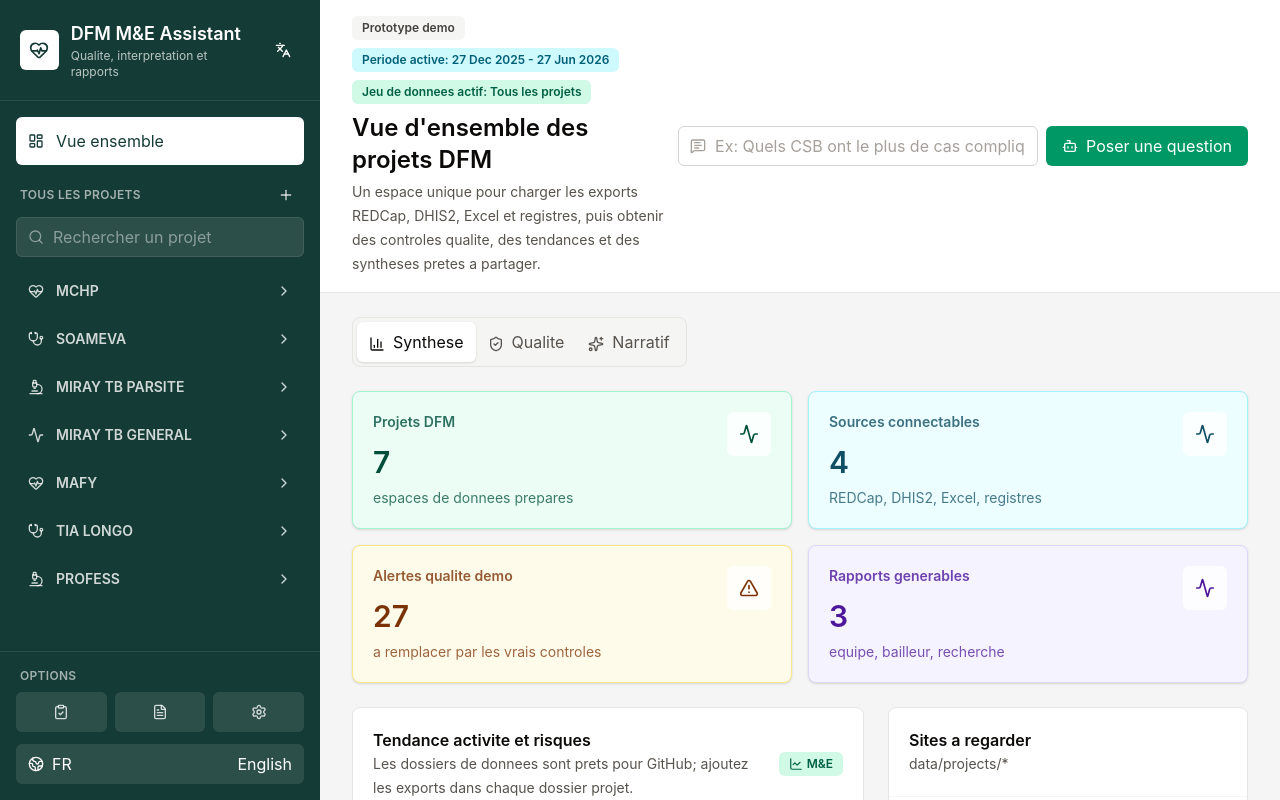
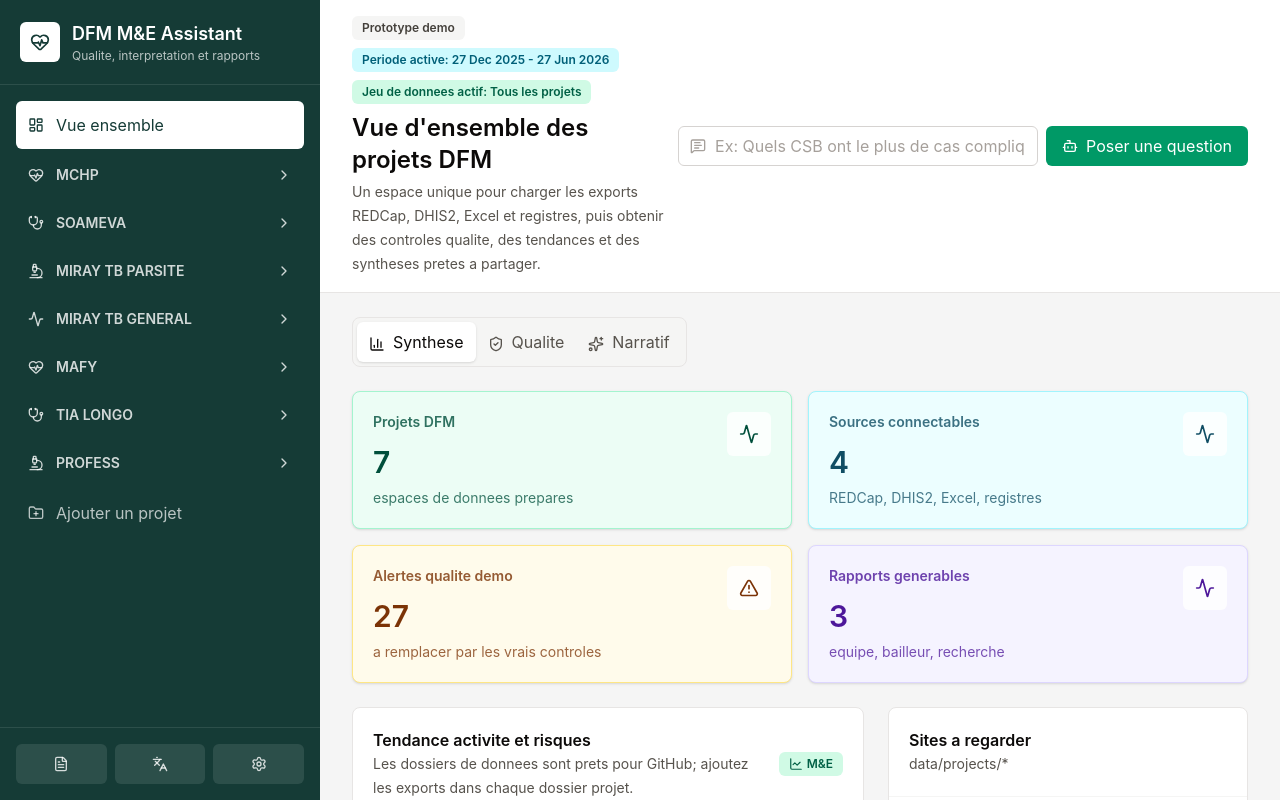
Before and after one commit to AliMounir/dfm-hackathon, a Next.js app in the folder frontend/: page / in a window 1280 px wide. Shown: the top 800 px of the page. Built offline with nearby package versions, Linux system fonts and the light colour scheme.

Commit message:
fix: make project sidebar scrollable and collapsible

```diff
--- a/frontend/src/app/page.tsx
+++ b/frontend/src/app/page.tsx
@@ -12,14 +12,12 @@ import {
   Bus,
   CheckCircle2,
   ChevronRight,
-  ClipboardCheck,
   ClipboardList,
   CloudRain,
   Database,
   FileText,
   FileSpreadsheet,
   FolderPlus,
-  Globe2,
   HandCoins,
   HeartPulse,
   Languages,
@@ -30,8 +28,6 @@ import {
   Megaphone,
   MessageSquareText,
   Microscope,
-  Plus,
-  Search,
   Settings,
   ShieldCheck,
   Sparkles,
@@ -81,7 +77,6 @@ const copy = {
     appSubtitle: "Qualite, interpretation et rapports",
     overview: "Vue ensemble",
     allProjects: "Tous les projets",
-    projectSubsets: "Sous-pages projet",
     addProject: "Ajouter un projet",
     addProjectShort: "Ajouter",
     newProjectPlaceholder: "Nom du nouveau projet",
@@ -135,7 +130,6 @@ const copy = {
     appSubtitle: "Quality, interpretation, and reporting",
     overview: "Overview",
     allProjects: "All projects",
-    projectSubsets: "Project subpages",
     addProject: "Add project",
     addProjectShort: "Add",
     newProjectPlaceholder: "New project name",
@@ -217,8 +211,8 @@ const sectionIconMap: Record<
 export default function Home() {
   const [language, setLanguage] = useState<Language>("fr");
   const [selectedProjectId, setSelectedProjectId] = useState<string | null>(null);
+  const [expandedProjectId, setExpandedProjectId] = useState<string | null>(null);
   const [selectedSectionId, setSelectedSectionId] = useState<string | null>(null);
-  const [query, setQuery] = useState("");
   const [isAdding, setIsAdding] = useState(false);
   const [newProjectName, setNewProjectName] = useState("");
   const [customProjects, setCustomProjects] = useState<Project[]>([]);
@@ -228,10 +222,6 @@ export default function Home() {
   const projectList = useMemo(
     () => [...projects, ...customProjects],
     [customProjects],
-  );
-
-  const filteredProjects = projectList.filter((project) =>
-    project.name.toLowerCase().includes(query.toLowerCase()),
   );
 
   const selectedProject = projectList.find(
@@ -317,6 +307,7 @@ export default function Home() {
 
     setCustomProjects((current) => [...current, project]);
     setSelectedProjectId(project.id);
+    setExpandedProjectId(project.id);
     setSelectedSectionId(null);
     setNewProjectName("");
     setIsAdding(false);
@@ -325,9 +316,8 @@ export default function Home() {
   return (
     <main className="min-h-screen bg-neutral-100 text-stone-950">
       <div className="flex min-h-screen flex-col lg:flex-row">
-        <aside className="flex w-full flex-col bg-[#153b36] text-white lg:fixed lg:inset-y-0 lg:w-[320px]">
-          <div className="border-b border-white/10 px-5 py-5">
-            <div className="flex items-center justify-between gap-3">
+        <aside className="flex w-full flex-col bg-[#153b36] text-white lg:fixed lg:inset-y-0 lg:h-screen lg:w-[320px]">
+          <div className="shrink-0 border-b border-white/10 px-5 py-5">
             <div className="flex items-center gap-3">
               <div className="flex h-10 w-10 items-center justify-center rounded-md bg-white text-[#153b36]">
                 <HeartPulse className="h-5 w-5" aria-hidden="true" />
@@ -339,21 +329,11 @@ export default function Home() {
                 <p className="text-xs text-white/70">{t.appSubtitle}</p>
               </div>
             </div>
-              <Button
-                title="Language"
-                variant="ghost"
-                size="icon"
-                className="text-white hover:bg-white/10 hover:text-white"
-                onClick={() =>
-                  setLanguage((current) => (current === "fr" ? "en" : "fr"))
-                }
-              >
-                <Languages className="h-4 w-4" aria-hidden="true" />
-              </Button>
-            </div>
           </div>
 
-          <div className="space-y-4 px-4 py-4">
+          <div className="min-h-0 flex-1 overflow-y-auto">
+            <div className="px-4 py-4">
+              <div className="space-y-1">
                 <button
                   className={cn(
                     "flex w-full items-center gap-3 rounded-md px-3 py-3 text-left text-sm font-semibold transition-colors",
@@ -363,44 +343,86 @@ export default function Home() {
                   )}
                   onClick={() => {
                     setSelectedProjectId(null);
+                    setExpandedProjectId(null);
                     setSelectedSectionId(null);
                   }}
                 >
                   <LayoutDashboard className="h-4 w-4" aria-hidden="true" />
-              {t.overview}
+                  <span className="min-w-0 flex-1 truncate">{t.overview}</span>
                 </button>
 
-            <div>
-              <div className="mb-2 flex items-center justify-between px-1">
-                <p className="text-xs font-semibold uppercase tracking-wide text-white/60">
-                  {t.allProjects}
-                </p>
-                <Button
-                  title={t.addProject}
-                  variant="ghost"
-                  size="icon"
-                  className="h-7 w-7 text-white/80 hover:bg-white/10 hover:text-white"
+                {projectList.map((project, index) => {
+                  const Icon = projectIcons[index % projectIcons.length];
+                  const active = selectedProjectId === project.id;
+                  const expanded = expandedProjectId === project.id;
+
+                  return (
+                    <div key={project.id}>
+                      <button
+                        className={cn(
+                          "flex w-full items-center gap-3 rounded-md px-3 py-3 text-left transition-colors",
+                          active
+                            ? "bg-white text-[#153b36]"
+                            : "text-white/80 hover:bg-white/10 hover:text-white",
+                        )}
+                        onClick={() => {
+                          if (active) {
+                            setExpandedProjectId((current) =>
+                              current === project.id ? null : project.id,
+                            );
+                          } else {
+                            setSelectedProjectId(project.id);
+                            setExpandedProjectId(project.id);
+                          }
+                          setSelectedSectionId(null);
+                        }}
+                      >
+                        <Icon className="h-4 w-4 shrink-0" aria-hidden="true" />
+                        <span className="min-w-0 flex-1 truncate text-sm font-semibold">
+                          {project.name}
+                        </span>
+                        <ChevronRight
+                          className={cn(
+                            "h-4 w-4 shrink-0 transition-transform",
+                            expanded && "rotate-90",
+                          )}
+                          aria-hidden="true"
+                        />
+                      </button>
+
+                      {expanded && project.sections.length > 0 && (
+                        <div className="mb-2 mt-1 border-l border-white/10 pl-3">
+                          <div className="space-y-1">
+                            {project.sections.map((section) => (
+                              <ProjectSectionNav
+                                key={section.id}
+                                section={section}
+                                selectedSectionId={selectedSectionId}
+                                language={language}
+                                onSelect={(sectionId) => {
+                                  setSelectedProjectId(project.id);
+                                  setExpandedProjectId(project.id);
+                                  setSelectedSectionId(sectionId);
+                                }}
+                              />
+                            ))}
+                          </div>
+                        </div>
+                      )}
+                    </div>
+                  );
+                })}
+
+                <button
+                  className="flex w-full items-center gap-3 rounded-md px-3 py-3 text-left text-sm font-semibold text-white/70 transition-colors hover:bg-white/10 hover:text-white"
                   onClick={() => setIsAdding((current) => !current)}
                 >
-                  <Plus className="h-4 w-4" aria-hidden="true" />
-                </Button>
-              </div>
-
-              <div className="relative mb-3">
-                <Search
-                  className="pointer-events-none absolute left-3 top-1/2 h-4 w-4 -translate-y-1/2 text-white/45"
-                  aria-hidden="true"
-                />
-                <Input
-                  value={query}
-                  onChange={(event) => setQuery(event.target.value)}
-                  placeholder={t.searchPlaceholder}
-                  className="border-white/10 bg-white/10 pl-9 text-white placeholder:text-white/45 focus:border-white/40 focus:ring-white/10"
-                />
-              </div>
+                  <FolderPlus className="h-4 w-4 shrink-0" aria-hidden="true" />
+                  <span className="min-w-0 flex-1 truncate">{t.addProject}</span>
+                </button>
 
                 {isAdding && (
-                <div className="mb-3 flex gap-2">
+                  <div className="flex gap-2 rounded-md bg-white/10 p-2">
                     <Input
                       value={newProjectName}
                       onChange={(event) => setNewProjectName(event.target.value)}
@@ -420,64 +442,6 @@ export default function Home() {
                     </Button>
                   </div>
                 )}
-
-              <div className="space-y-1">
-                {filteredProjects.map((project, index) => {
-                  const Icon = projectIcons[index % projectIcons.length];
-                  const active = selectedProjectId === project.id;
-
-                  return (
-                    <div key={project.id}>
-                      <button
-                        className={cn(
-                          "flex w-full items-center gap-3 rounded-md px-3 py-3 text-left transition-colors",
-                          active
-                            ? "bg-white text-[#153b36]"
-                            : "text-white/80 hover:bg-white/10 hover:text-white",
-                        )}
-                        onClick={() => {
-                          setSelectedProjectId(project.id);
-                          setSelectedSectionId(null);
-                        }}
-                      >
-                        <Icon className="h-4 w-4 shrink-0" aria-hidden="true" />
-                        <span className="min-w-0 flex-1 truncate text-sm font-semibold">
-                          {project.name}
-                        </span>
-                        <ChevronRight
-                          className={cn(
-                            "h-4 w-4 shrink-0 transition-transform",
-                            active && "rotate-90",
-                          )}
-                          aria-hidden="true"
-                        />
-                      </button>
-
-                      {active && project.sections.length > 0 && (
-                        <div className="mb-2 mt-1 border-l border-white/10 pl-3">
-                          <p className="px-3 py-2 text-[11px] font-semibold uppercase tracking-wide text-white/45">
-                            {t.projectSubsets}
-                          </p>
-                          <div className="space-y-1">
-                            {project.sections.map((section) => (
-                              <ProjectSectionNav
-                                key={section.id}
-                                section={section}
-                                selectedSectionId={selectedSectionId}
-                                language={language}
-                                onSelect={(sectionId) => {
-                                  setSelectedProjectId(project.id);
-                                  setSelectedSectionId(sectionId);
-                                }}
-                              />
-                            ))}
-                          </div>
-                        </div>
-                      )}
-                    </div>
-                  );
-                })}
-              </div>
               </div>
             </div>
 
@@ -488,28 +452,20 @@ export default function Home() {
                 labels={t}
               />
             )}
+          </div>
 
-          <div className="mt-auto border-t border-white/10 p-4">
-            <p className="mb-2 px-1 text-xs font-semibold uppercase tracking-wide text-white/60">
-              {t.options}
-            </p>
+          <div className="shrink-0 border-t border-white/10 p-4">
             <div className="grid grid-cols-3 gap-2">
-              <SidebarTool icon={ClipboardCheck} label={t.qualityMode} />
               <SidebarTool icon={FileText} label={t.reportMode} />
-              <SidebarTool icon={Settings} label={t.settings} />
-            </div>
-            <button
-              className="mt-3 flex w-full items-center justify-between rounded-md bg-white/10 px-3 py-2 text-sm font-semibold text-white hover:bg-white/15"
+              <SidebarTool
+                icon={Languages}
+                label={language === "fr" ? "English" : "Francais"}
                 onClick={() =>
                   setLanguage((current) => (current === "fr" ? "en" : "fr"))
                 }
-            >
-              <span className="flex items-center gap-2">
-                <Globe2 className="h-4 w-4" aria-hidden="true" />
-                {t.language}
-              </span>
-              <span>{language === "fr" ? "English" : "Francais"}</span>
-            </button>
+              />
+              <SidebarTool icon={Settings} label={t.settings} />
+            </div>
           </div>
         </aside>
 
@@ -874,13 +830,18 @@ export default function Home() {
 function SidebarTool({
   icon: Icon,
   label,
+  onClick,
 }: {
   icon: ComponentType<{ className?: string; "aria-hidden"?: boolean }>;
   label: string;
+  onClick?: () => void;
 }) {
   return (
     <button
+      type="button"
       title={label}
+      aria-label={label}
+      onClick={onClick}
       className="flex h-10 items-center justify-center rounded-md bg-white/10 text-white/80 hover:bg-white/15 hover:text-white"
     >
       <Icon className="h-4 w-4" aria-hidden={true} />
```
Lines whose indentation alone changed are shown as unchanged.
